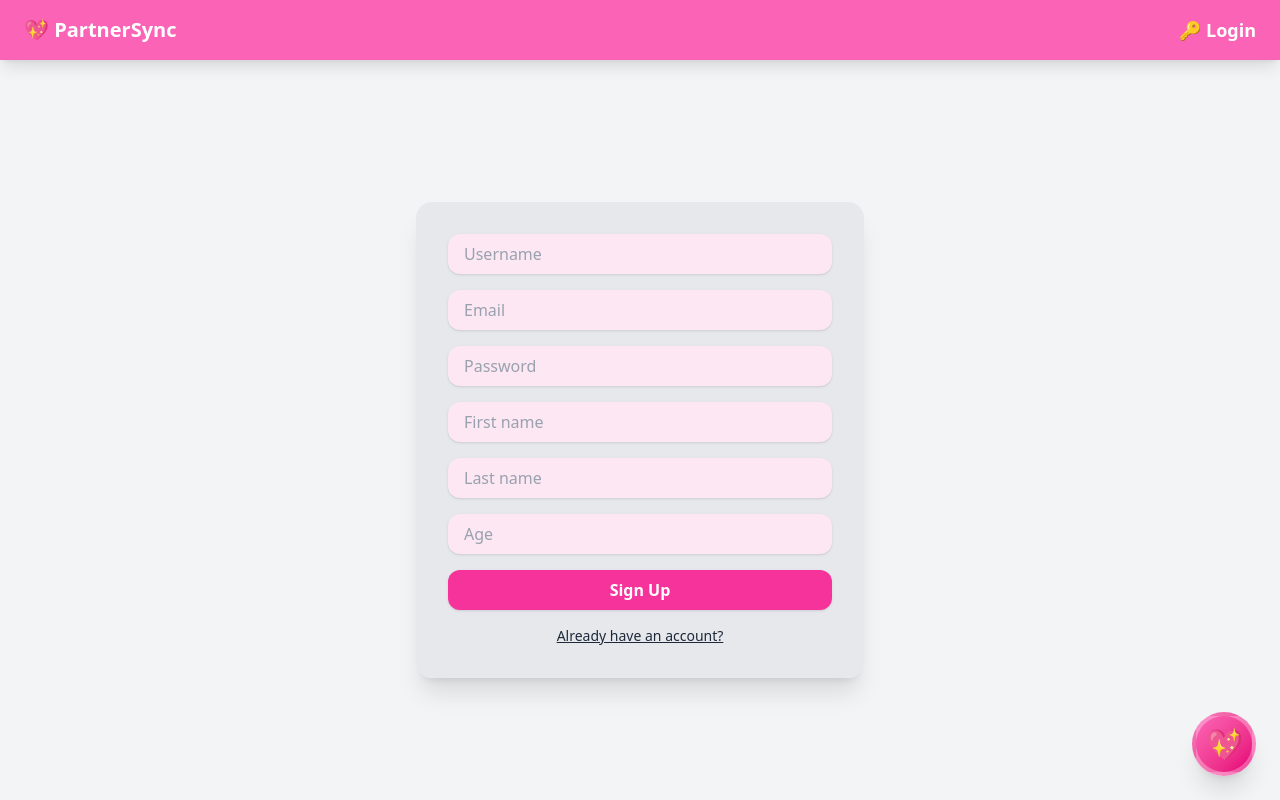
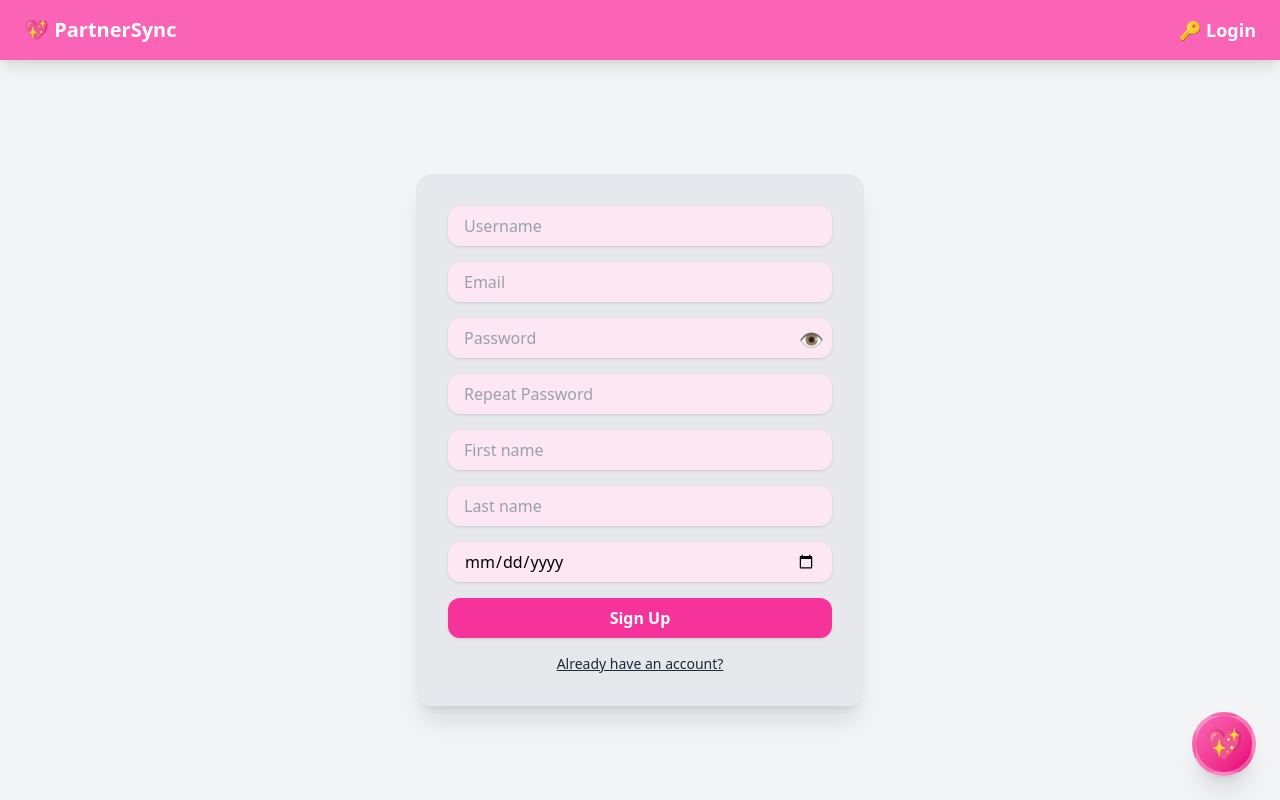
Before and after one commit to semihkilla/PartnerSync, a Next.js app in the folder web-app/: page /signup in a window 1280 px wide. Built offline with nearby package versions, Linux system fonts and the light colour scheme; no server answers.

Commit message:
feat(auth,ui): improve signup and profile management

```diff
--- a/web-app/src/app/chat/page.tsx
+++ b/web-app/src/app/chat/page.tsx
@@ -8,6 +8,7 @@ import { getUserProfile } from '../../lib/user';
 export default function Chat() {
   const [messages, setMessages] = useState<Message[]>([]);
   const [text, setText] = useState('');
+  const [query, setQuery] = useState('');
   const [partnerName, setPartnerName] = useState<string | null>(null);
   const [bg, setBg] = useState<string>(() => localStorage.getItem('chatBg') || '#ffffff');
   const pairCode = getPairCode();
@@ -47,13 +48,24 @@ export default function Chat() {
       className="card flex flex-col h-[60vh] w-full max-w-lg"
       style={{ background: bg }}
     >
+      <div className="flex justify-between items-center mb-2">
+        {partnerName && <span className="font-semibold">{partnerName}</span>}
+        <input
+          className="input h-8 ml-auto"
+          placeholder="Search"
+          value={query}
+          onChange={(e) => setQuery(e.target.value)}
+        />
+      </div>
       <div className="flex-1 overflow-y-auto space-y-2 mb-2 bg-white/80 rounded-xl p-2">
-        {messages.map((m) => {
-          const mine = m.sender === auth.currentUser?.uid;
-          return (
+        {messages
+          .filter((m) => m.text.toLowerCase().includes(query.toLowerCase()))
+          .map((m) => {
+            const mine = m.sender === auth.currentUser?.uid;
+            return (
             <div key={m.id} className={`flex ${mine ? 'justify-end' : 'justify-start'}`}>
               <div
-                className={`px-3 py-2 rounded-xl shadow max-w-xs ${mine ? 'bg-pink-300' : 'bg-white'}`}
+                className={`px-3 py-2 rounded-xl shadow max-w-xs ${mine ? 'bg-pink-300 dark:bg-pink-700 text-black dark:text-white' : 'bg-white dark:bg-gray-700'}`}
               >
                 <div className="text-xs text-gray-600 mb-1">
                   {m.senderName ?? m.sender}
--- a/web-app/src/app/pair/page.tsx
+++ b/web-app/src/app/pair/page.tsx
@@ -1,12 +1,38 @@
 'use client';
-import { useState } from 'react';
+import { useState, useEffect } from 'react';
 import { sendPairRequest } from '../../lib/pair';
+import { getUserProfile } from '../../lib/user';
+import { auth } from '../../lib/auth';
 
 export default function Pair() {
   const [code, setCode] = useState('');
   const [msg, setMsg] = useState('');
+  const [myCode, setMyCode] = useState<string | null>(null);
+
+  useEffect(() => {
+    async function fetchCode() {
+      if (!auth.currentUser) return;
+      const profile = await getUserProfile(auth.currentUser.uid);
+      setMyCode(profile?.pairCode || null);
+    }
+    fetchCode();
+  }, []);
   return (
     <div className="card flex flex-col gap-4">
+      {myCode && (
+        <div className="text-sm flex items-center gap-2">
+          <span>Your code: {myCode}</span>
+          <button
+            className="underline text-xs"
+            onClick={() => {
+              navigator.clipboard.writeText(myCode);
+              alert('Code kopiert!');
+            }}
+          >
+            Copy
+          </button>
+        </div>
+      )}
       <input
         className="input"
         placeholder="Partner code"
--- a/web-app/src/app/profile/page.tsx
+++ b/web-app/src/app/profile/page.tsx
@@ -11,11 +11,19 @@ import {
   deletePairing,
   clearPairCode,
 } from '../../lib/pair';
+import { deleteUser } from 'firebase/auth';
+import { doc, deleteDoc } from 'firebase/firestore';
+import { db } from '../../lib/firebase';
 
 export default function Profile() {
   const [profile, setProfile] = useState<UserProfile | null>(null);
   const [partnerName, setPartnerName] = useState<string | null>(null);
   const [error, setError] = useState('');
+  const calcAge = (date?: string) => {
+    if (!date) return null;
+    const diff = Date.now() - new Date(date).getTime();
+    return Math.floor(diff / 31557600000); // year in ms
+  };
 
   useEffect(() => {
     async function load() {
@@ -35,13 +43,7 @@ export default function Profile() {
 
   const handleChange = (e: React.ChangeEvent<HTMLInputElement>) => {
     if (!profile) return;
-    const value =
-      e.target.name === 'age'
-        ? e.target.value === ''
-          ? undefined
-          : Number(e.target.value)
-        : e.target.value;
-    setProfile({ ...profile, [e.target.name]: value });
+    setProfile({ ...profile, [e.target.name]: e.target.value });
   };
 
   const handleSave = async () => {
@@ -56,6 +58,17 @@ export default function Profile() {
     }
   };
 
+  const handleDelete = async () => {
+    if (!auth.currentUser || !confirm('Delete account?')) return;
+    const uid = auth.currentUser.uid;
+    if (profile?.pair) await deletePairing(profile.pair);
+    await deleteDoc(doc(db, 'users', uid));
+    await deleteUser(auth.currentUser);
+    clearPairCode();
+    alert('Konto erfolgreich gelöscht');
+    window.location.href = '/';
+  };
+
   if (!profile) return <p className="text-center mt-8">Loading...</p>;
 
   return (
@@ -63,12 +76,18 @@ export default function Profile() {
       <input className="input" name="username" value={profile.username ?? ''} onChange={handleChange} placeholder="Username" />
       <input className="input" name="firstName" value={profile.firstName ?? ''} onChange={handleChange} placeholder="First name" />
       <input className="input" name="lastName" value={profile.lastName ?? ''} onChange={handleChange} placeholder="Last name" />
-      <input className="input" name="age" type="number" value={profile.age ?? ''} onChange={handleChange} placeholder="Age" />
+      <input className="input" name="birthday" type="date" value={profile.birthday ?? ''} onChange={handleChange} placeholder="Birthday" />
+      {profile.birthday && (
+        <span className="text-sm">Age: {calcAge(profile.birthday)}</span>
+      )}
       <div className="flex items-center gap-2 text-sm">
         <span>Your Code: {profile.pairCode}</span>
         <button
           className="underline"
-          onClick={() => navigator.clipboard.writeText(profile.pairCode)}
+          onClick={() => {
+            navigator.clipboard.writeText(profile.pairCode);
+            alert('Code kopiert!');
+          }}
         >
           Copy
         </button>
@@ -92,6 +111,7 @@ export default function Profile() {
       )}
       {error && <p className="error">{error}</p>}
       <button className="btn" onClick={handleSave}>Save</button>
+      <button className="btn bg-red-600 hover:bg-red-700 mt-2" onClick={handleDelete}>Delete Account</button>
     </div>
   );
 }
--- a/web-app/src/app/signup/page.tsx
+++ b/web-app/src/app/signup/page.tsx
@@ -1,20 +1,27 @@
 'use client';
-import { useState } from 'react';
+import { useState, useEffect } from 'react';
 import { signUp } from '../../lib/auth';
 import { createUserProfile, UserProfile } from '../../lib/user';
 import { useRouter } from 'next/navigation';
+import { auth } from '../../lib/auth';
 
 export default function SignUp() {
   const [form, setForm] = useState({
     username: '',
     email: '',
     password: '',
+    password2: '',
     firstName: '',
     lastName: '',
-    age: '',
+    birthday: '',
   });
   const [error, setError] = useState('');
+  const [showPassword, setShowPassword] = useState(false);
   const router = useRouter();
+
+  useEffect(() => {
+    if (auth.currentUser) router.replace('/');
+  }, [router]);
 
   const handleChange = (e: React.ChangeEvent<HTMLInputElement>) => {
     setForm({ ...form, [e.target.name]: e.target.value });
@@ -30,6 +37,10 @@ export default function SignUp() {
       setError('Username and password required');
       return;
     }
+    if (form.password !== form.password2) {
+      setError('Passwords do not match');
+      return;
+    }
     try {
       const cred = await signUp(form.email, form.password);
       const pairCode = 'PS-' + crypto.randomUUID().split('-')[0];
@@ -39,11 +50,11 @@ export default function SignUp() {
         pairCode,
         firstName: form.firstName || undefined,
         lastName: form.lastName || undefined,
-        age: form.age ? Number(form.age) : undefined,
+        birthday: form.birthday || undefined,
         photoURL: cred.user.photoURL || undefined,
       };
       await createUserProfile(cred.user.uid, profile);
-      alert('Your pair code: ' + pairCode);
+      alert('Erfolgreich registriert. Dein Code: ' + pairCode);
       router.push('/');
     } catch (err: unknown) {
       if (err instanceof Error) setError(err.message);
@@ -55,10 +66,34 @@ export default function SignUp() {
     <div className="card flex flex-col gap-4">
       <input className="input" name="username" placeholder="Username" value={form.username} onChange={handleChange} />
       <input className="input" name="email" type="email" placeholder="Email" value={form.email} onChange={handleChange} />
-      <input className="input" name="password" type="password" placeholder="Password" value={form.password} onChange={handleChange} />
+      <div className="relative">
+        <input
+          className="input pr-10 w-full"
+          name="password"
+          type={showPassword ? 'text' : 'password'}
+          placeholder="Password"
+          value={form.password}
+          onChange={handleChange}
+        />
+        <button
+          type="button"
+          className="absolute right-2 top-2 text-xl"
+          onClick={() => setShowPassword(!showPassword)}
+        >
+          {showPassword ? '🙈' : '👁️'}
+        </button>
+      </div>
+      <input
+        className="input"
+        name="password2"
+        type={showPassword ? 'text' : 'password'}
+        placeholder="Repeat Password"
+        value={form.password2}
+        onChange={handleChange}
+      />
       <input className="input" name="firstName" placeholder="First name" value={form.firstName} onChange={handleChange} />
       <input className="input" name="lastName" placeholder="Last name" value={form.lastName} onChange={handleChange} />
-      <input className="input" name="age" type="number" placeholder="Age" value={form.age} onChange={handleChange} />
+      <input className="input" name="birthday" type="date" placeholder="Birthday" value={form.birthday} onChange={handleChange} />
       {error && <p className="error">{error}</p>}
       <button className="btn" onClick={handleSubmit}>Sign Up</button>
       <a href="/login" className="underline text-sm text-center">Already have an account?</a>
--- a/web-app/src/lib/user.ts
+++ b/web-app/src/lib/user.ts
@@ -8,7 +8,8 @@ export interface UserProfile {
   pairCode: string;
   firstName?: string;
   lastName?: string;
-  age?: number;
+  /** birthday in ISO format YYYY-MM-DD */
+  birthday?: string;
   photoURL?: string;
   pair?: string;
   lastActive?: Timestamp;
```
